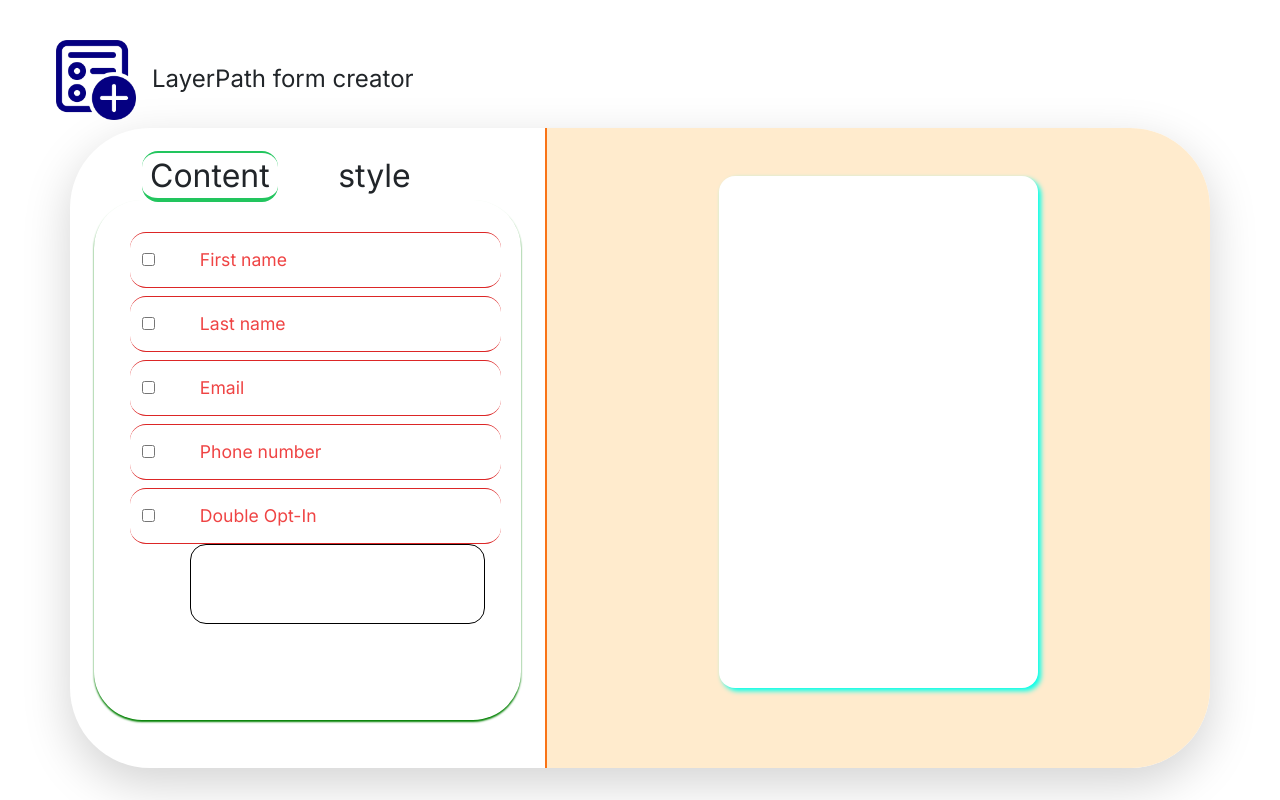
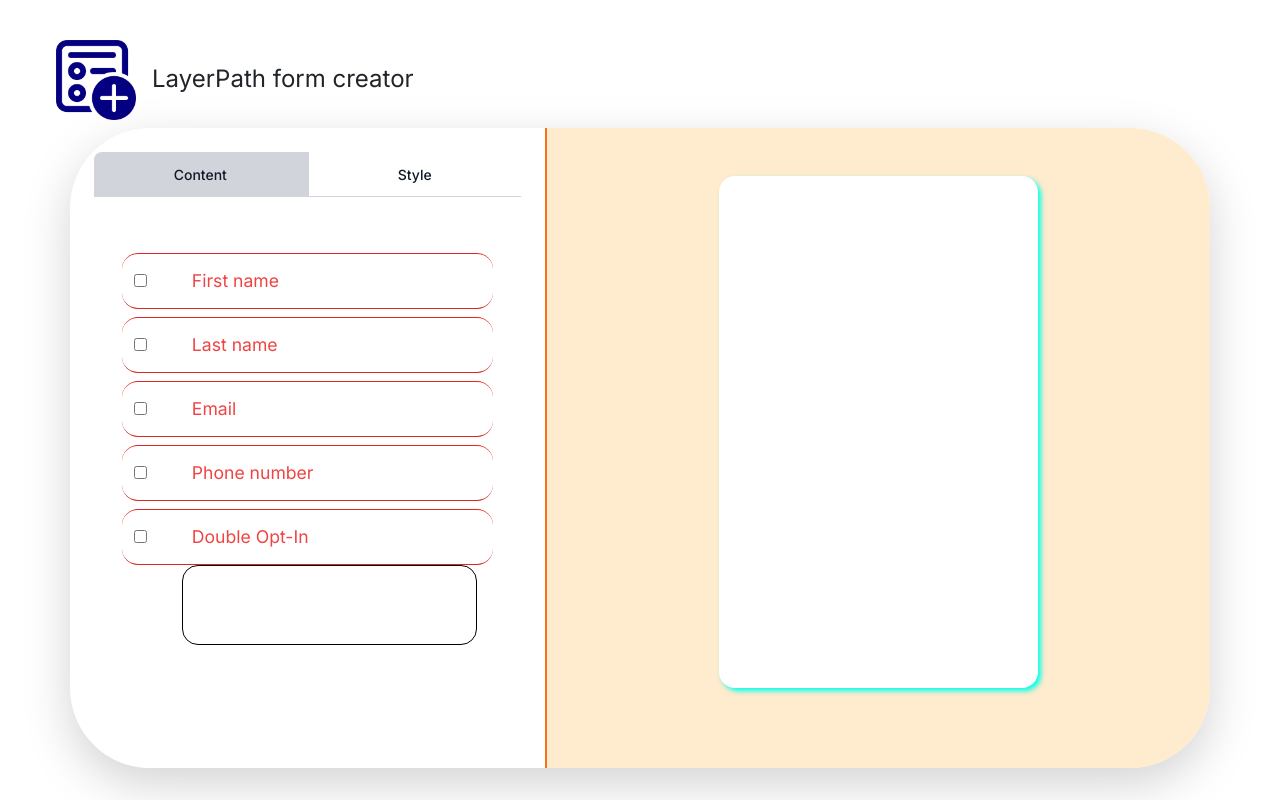
Before and after one commit to Rahul629958/CreateForm, a Next.js app: page / in a window 1280 px wide. Built offline with nearby package versions, Linux system fonts and the light colour scheme.

Commit message:
Add files via upload

```diff
--- a/app/globals.css
+++ b/app/globals.css
@@ -20,15 +20,7 @@
   box-shadow: 3px 3px 5px rgb(0, 255, 234);
 }
 
-.styleBox
-{
-  box-shadow: 0px 2px 2px blue;
 
-}
-.selectBox
-{
-  box-shadow: 0px 2px 2px green;
-}
 ::-webkit-scrollbar {
   width: 0rem;
   display: none;
--- a/components/Form.tsx
+++ b/components/Form.tsx
@@ -10,6 +10,8 @@
     fontFamily: props.fontFamily,
   };
 
+
+
   return (
     <>
       <div className=" pr-2 pl-2 pb-2 ">
--- a/components/MainBox.tsx
+++ b/components/MainBox.tsx
@@ -8,6 +8,7 @@
 import Form from "./Form";
 import IconName from "./IconWithName";
 import SwitchTab from "./SwitchTabBtn";
+import Tabs from "./Tabs";
 
 export default function MainBox() {
   const [isStyle, setStyleBtn] = useState(false);
@@ -21,11 +22,12 @@
   const [textVal, setTextVal] = useState("");
 
 
-  const [fontSize,setFontSize] = useState(1.1);
+  const [fontSize,setFontSize] = useState(0.8);
   const [fontStyle,setFontStyle] = useState("normal");
   const [fontFamily,setFontFamily] = useState("sans-serif");
   const [fontColor,setFontColor] = useState("#000000");
   const [fontWeight,setFontWeight] = useState(400);
+  const [bgColor,setBgColor] = useState("#ffffff");
 
   const [arrObj,setArrObj] = useState([
     {
@@ -129,7 +131,7 @@
       <div className="container mt-2 rounded-[5rem] w-[80%] overflow-hidden shadow-lg">
         <div className="row">
           <div className="col-lg-5 col-md-4 col-sm-12 h-[80vh] p-4">
-            <SwitchTab clickFunc={setStyleBtn} isStyle={isStyle}/>
+            {/* <SwitchTab clickFunc={setStyleBtn} isStyle={isStyle}/>
             {isStyle ?
 
                  <StyleBox
@@ -141,10 +143,18 @@
                   arrayVal={arrObj} textVal={textVal} setfirstName={setfirstName} setLastName={setLastName}
                   setEmail={setEmail} setDOI={setDOI} setTextVal={setTextVal} setPhone={setPhone}
                   />
-            }
+            } */}
+             <Tabs
+             fontSize={fontSize} fontWeight={fontWeight} fontColor={fontColor} fontStyle={fontStyle} fontFamily={fontFamily} bgColor={bgColor}
+             setFontSize={setFontSize} setFontWeight={setFontWeight} setFontColor={setFontColor} setFontStyle={setFontStyle} setFontFamily={setFontFamily} setBgColor={setBgColor}
+
+             arrayVal={arrObj} textVal={textVal} setfirstName={setfirstName} setLastName={setLastName}
+             setEmail={setEmail} setDOI={setDOI} setTextVal={setTextVal} setPhone={setPhone}
+             />
           </div>
+
           <div className="col h-[80vh] p-[6vh] bg-[blanchedalmond] border-l-[2px] border-l-orange-500">
-            <div className="container formSec col-sm-12 col-md-8 col-lg-6 bg-white rounded-2xl h-[64vh] pt-8 pl-2 pr-2 overflow-y-scroll overflow-x-scroll" >
+            <div className="container formSec col-sm-12 col-md-8 col-lg-6 rounded-2xl h-[64vh] pt-8 pl-2 pr-2 overflow-y-scroll overflow-x-scroll" style={{background:bgColor}}>
               <Form
                formContent={formContent} fontSize={fontSize} fontWeight={fontWeight}
                fontColor={fontColor} fontStyle={fontStyle} fontFamily={fontFamily}
--- a/components/SelectBox.tsx
+++ b/components/SelectBox.tsx
@@ -1,11 +1,11 @@
 import CheckBoxWithText from "./CheckBoxWithText";
-
+import Tabs from "./Tabs";
 function selectBox(props: any) {
 
 
   return (
     <>
-      <div className="selectBox pl-[3rem] pr-8 pt-[2rem] rounded-[3rem] h-[65vh]" >
+      <div className="selectBox pl-[1rem] pr-4 pt-[2rem] rounded-[1rem] h-[65vh]" >
         {props.arrayVal.map((e:any) => (
           <CheckBoxWithText
             obj={e}
@@ -25,6 +25,8 @@
             key={e.title}
           />
         ))}
+
+        {/* <Tabs /> */}
       </div>
     </>
   );
--- a/components/StyleBox.tsx
+++ b/components/StyleBox.tsx
@@ -2,7 +2,7 @@
   //{fontSize:"1.1rem",color:"black",fontStyle:"normal",fontWeight:"400",fontFamily:"sans-serif"}
   return (
     <>
-      <div className="styleBox pl-[3rem] pr-8 pt-[2rem] rounded-[3rem] h-[65vh]">
+      <div className="styleBox pl-[1rem] pr-4 pt-[2rem] rounded-[1rem] h-[65vh]">
         <div className="container-fluid overflow-y-scroll">
           <div className="row my-4 rounded-lg shadow-sm pt-2 pb-2">
             {" "}
@@ -27,15 +27,27 @@
             </div>
           </div>
           <div className="row my-4 rounded-lg shadow-sm pt-2 pb-2 ">
-            <div className="col">Choose a color </div>
+            <div className="col">Choose text color </div>
             <input
               type="color"
               className="col-6 rounded-full pt-1 pb-1 bg-white shadow-xl cursor-pointer"
               onChange={(e) => props.setFontColor(e.target.value)}
               value={props.fontColor}
             />
-            <div className="col-2"></div>
+            {/* <div className="col-2"></div> */}
           </div>
+
+          <div className="row my-4 rounded-lg shadow-sm pt-2 pb-2 ">
+            <div className="col">Choose background </div>
+            <input
+              type="color"
+              className="col-6 rounded-full pt-1 pb-1 bg-white shadow-xl cursor-pointer"
+              onChange={(e) => props.setBgColor(e.target.value)}
+              value={props.bgColor}
+            />
+            {/* <div className="col-2"></div> */}
+          </div>
+
           <div className="row my-4 rounded-lg shadow-sm pt-2 pb-2 ">
             <div className="col"> Font weight </div>
             <div className="col-8">
--- /dev/null
+++ b/components/Tabs.tsx
@@ -0,0 +1,90 @@
+import * as TabsPrimitive from "@radix-ui/react-tabs";
+import { clsx } from "clsx";
+import React, { useState } from "react";
+import StyleBox from "./StyleBox";
+import SelectBox from "./SelectBox";
+
+interface Tab {
+  title: string;
+  value: string;
+}
+
+const tabs: Tab[] = [
+  {
+    title: "Content",
+    value: "tab1",
+  },
+  {
+    title: "Style",
+    value: "tab2",
+  },
+];
+
+interface TabsProps {}
+
+const Tabs = (props: any) => {
+  const [isStyle,setStyleCheck] = useState(false);
+  return (
+    <TabsPrimitive.Root defaultValue="tab1">
+      <TabsPrimitive.List
+        className={clsx("flex w-full rounded-t-lg bg-white dark:bg-gray-800")}
+      >
+        {tabs.map(({ title, value }) => (
+          <TabsPrimitive.Trigger
+            key={`tab-trigger-${value}`}
+            value={value}
+            className={clsx(
+              "group",
+              "first:rounded-tl-lg last:rounded-tr-lg",
+              "border-b first:border-r last:border-l",
+              "border-gray-300 dark:border-gray-600",
+              // "radix-state-active: border-b-gray-700 focus-visible: radix-state-active: border-b-transparent radix-state-inactive: bg-gray-50 dark: radix-state-active: border-b-gray-100 dark: radix-state-active: bg-gray-900 focus-visible:dark:radix-state-active: border-b-transparent dark:radix-state-inactive: bg-white",
+
+              "flex-1 px-3 py-2.5",
+              "focus:radix-state-active: border-b-red",
+              "focus:z-10 focus:outline-none focus-visible:ring focus-visible:ring-purple-500 focus-visible:ring-opacity-75 active: bg-gray-300"
+              ,
+              (value.includes("1")?isStyle?"bg-white":"bg-gray-300":isStyle?"bg-gray-300":"bg-white")
+
+            )}
+            onClick={(e)=>(value.includes("1")?setStyleCheck(false):setStyleCheck(true))}
+          >
+            <span
+              className={clsx(
+                "text-sm font-medium",
+                "text-gray-900 dark:text-gray-900",
+
+              )}
+            >
+              {title}
+            </span>
+          </TabsPrimitive.Trigger>
+        ))}
+      </TabsPrimitive.List>
+      {tabs.map(({ value }) => (
+        <TabsPrimitive.Content
+          key={`tab-content-${value}`}
+          value={value}
+          className={clsx("rounded-b-lg bg-white px-6 py-4 dark:bg-gray-800")}
+        >
+          <span className="text-sm text-gray-900 dark:text-gray-900">
+            {
+              {
+                tab1: <SelectBox
+                arrayVal={props.arrayVal} textVal={props.textVal} setfirstName={props.setfirstName} setLastName={props.setLastName}
+                setEmail={props.setEmail} setDOI={props.setDOI} setTextVal={props.setTextVal} setPhone={props.setPhone}
+                />,
+                tab2: <StyleBox
+                fontSize={props.fontSize} fontWeight={props.fontWeight} fontColor={props.fontColor} fontStyle={props.fontStyle} fontFamily={props.fontFamily} bgColor={props.bgColor}
+                setFontSize={props.setFontSize} setFontWeight={props.setFontWeight} setFontColor={props.setFontColor} setFontStyle={props.setFontStyle} setFontFamily={props.setFontFamily} setBgColor={props.setBgColor}
+                /> ,
+              }[value]
+            }
+          </span>
+        </TabsPrimitive.Content>
+      ))}
+    </TabsPrimitive.Root>
+  );
+};
+
+export default Tabs;
--- a/package.json
+++ b/package.json
@@ -9,11 +9,13 @@
     "lint": "next lint"
   },
   "dependencies": {
+    "@radix-ui/react-tabs": "^1.0.4",
     "@types/node": "20.2.5",
     "@types/react": "18.2.8",
     "@types/react-dom": "18.2.4",
     "autoprefixer": "10.4.14",
     "bootstrap": "^5.3.0",
+    "clsx": "^1.2.1",
     "next": "13.4.4",
     "postcss": "8.4.24",
     "react": "18.2.0",
```
Also changed, not shown: components/CheckBoxWithText.tsx (+6 -1 lines), 1 other file (tests, documents, lock files or other folders).
